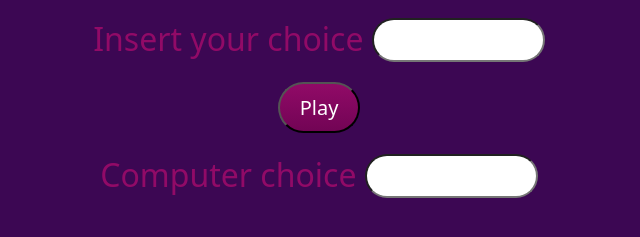
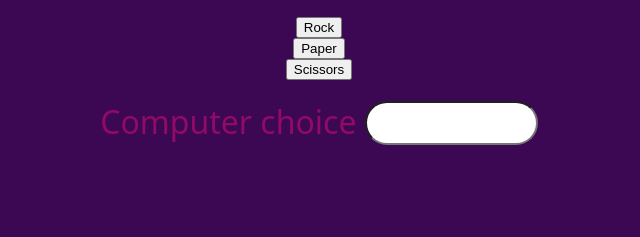
Before and after one commit to Mikiciro/rock-paper-scissors, a plain HTML site: page index.html in a window 1280 px wide. Shown: the part 227-464 px from the top of the page, without its empty margins (321-961 px from the left). Drawn offline with Linux system fonts and the light colour scheme; a web font is replaced by a local one.

Commit message:
commentato codice vecchio per ricominciare da 0

```diff
--- a/index.html
+++ b/index.html
@@ -18,11 +18,11 @@
         <h1>Play a game!</h1>
       </div>
       <div class="player">
-        <!-- <button id="rock">Rock</button>
+        <button id="rock">Rock</button>
         <button id="paper">Paper</button>
-        <button id="scissors">Scissors</button> -->
-        <label for="playerChoice">Insert your choice <input id="playerChoice" type="text"/></label>
-        <button class="btn" id="startGame" onclick="game();">Play</button>
+        <button id="scissors">Scissors</button>
+        <!-- <label for="playerChoice">Insert your choice <input id="playerChoice" type="text"/></label>
+        <button class="btn" id="startGame" onclick="game();">Play</button> -->
       </div>
       <div class="computer">
         <label for="computerChoice">Computer choice <input id="computerChoice" type="text" readonly/></label>
--- a/script.js
+++ b/script.js
@@ -4,117 +4,110 @@ function getComputerChoice() {
   return choises[Math.floor(Math.random() * choises.length)];
 }
 
-function game() {
-  var player = 0;
-  var computer = 0;
-  var round = 1;
+// function game() {
+  // var player = 0;
+  // var computer = 0;
+  // var round = 1;
 
-  for (let i = 0; i < round; i++) {
-    var playerChoice = document.getElementById("playerChoice").value;
-    var computerChoice = getComputerChoice();
-    document.getElementById("computerChoice").value = computerChoice;
-    var result = playRound(playerChoice, computerChoice);
+  // for (let i = 0; i < round; i++) {
+  //   var playerChoice = document.getElementById("playerChoice").value;
+  //   var computerChoice = getComputerChoice();
+  //   document.getElementById("computerChoice").value = computerChoice;
+  //   var result = playRound(playerChoice, computerChoice);
 
-    if (result.includes("win")) {
-      player++;
-    } else if (result.includes("lose")) {
-      computer++;
-    }
-    document.getElementById("gameResult").innerHTML = result + "<br>";
-  }
+  //   if (result.includes("win")) {
+  //     player++;
+  //   } else if (result.includes("lose")) {
+  //     computer++;
+  //   }
+  //   document.getElementById("gameResult").innerHTML = result + "<br>";
+  // }
 
-  if (player > computer) {
-    document.getElementById("gameResult").innerHTML += " Greatings! You win!";
-  } else if (player == computer) {
-    document.getElementById("gameResult").innerHTML += " It's a Draw! Another game?";
-  } else {
-    document.getElementById("gameResult").innerHTML += " Sorry! You lose!";
-  }
-}
+  // if (player > computer) {
+  //   document.getElementById("gameResult").innerHTML += " Greatings! You win!";
+  // } else if (player == computer) {
+  //   document.getElementById("gameResult").innerHTML += " It's a Draw! Another game?";
+  // } else {
+  //   document.getElementById("gameResult").innerHTML += " Sorry! You lose!";
+  // }
+// }
 
-// const rock = document.querySelector("#rock");
-// rock.addEventListener('click', playRound);
-// const paper = document.querySelector("#paper");
-// paper.addEventListener('click', playRound);
-// const scissors = document.querySelector("#scissors");
-// scissors.addEventListener('click', playRound);
+// function playRound(playerSelection, computerSelection) {
+//   var winAgainst = {
+//     paper: "rock",
+//     scissors: "paper",
+//     rock: "scissors",
+//   };
 
-function playRound(playerSelection, computerSelection) {
-  var winAgainst = {
-    paper: "rock",
-    scissors: "paper",
-    rock: "scissors",
-  };
-
-  if (equals(playerSelection, computerSelection)) {
-     return "Draw";
-   }
-   if (equals(winAgainst[playerSelection], computerSelection)) {
-     return "You win! " + playerSelection + " beat " + computerSelection;
-   } else {
-     return "You lose! " + computerSelection + " beat " + playerSelection;
-   }
-}
- function equals(a, b) {
-   return a.toLowerCase() == b.toLowerCase();
- }
+//   if (equals(playerSelection, computerSelection)) {
+//      return "Draw";
+//    }
+//    if (equals(winAgainst[playerSelection], computerSelection)) {
+//      return "You win! " + playerSelection + " beat " + computerSelection;
+//    } else {
+//      return "You lose! " + computerSelection + " beat " + playerSelection;
+//    }
+// }
+//  function equals(a, b) {
+//    return a.toLowerCase() == b.toLowerCase();
+//  }
 
 //FUNZIONE DEI TEST
 
-function testPlayRound() {
-  if (playRound("paper", "scissors") == "You lose! scissors beat paper") {
-    console.log("test ok");
-  } else {
-    console.log("test ko");
-  }
+// function testPlayRound() {
+//   if (playRound("paper", "scissors") == "You lose! scissors beat paper") {
+//     console.log("test ok");
+//   } else {
+//     console.log("test ko");
+//   }
 
-  if (playRound("paper", "rock") == "You win! paper beat rock") {
-    console.log("test ok");
-  } else {
-    console.log("test ko");
-  }
+//   if (playRound("paper", "rock") == "You win! paper beat rock") {
+//     console.log("test ok");
+//   } else {
+//     console.log("test ko");
+//   }
 
-  if (playRound("paper", "paper") == "Draw") {
-    console.log("test ok");
-  } else {
-    console.log("test ko");
-  }
+//   if (playRound("paper", "paper") == "Draw") {
+//     console.log("test ok");
+//   } else {
+//     console.log("test ko");
+//   }
 
-  if (playRound("rock", "paper") == "You lose! paper beat rock") {
-    console.log("test ok");
-  } else {
-    console.log("test ko");
-  }
+//   if (playRound("rock", "paper") == "You lose! paper beat rock") {
+//     console.log("test ok");
+//   } else {
+//     console.log("test ko");
+//   }
 
-  if (playRound("rock", "scissors") == "You win! rock beat scissors") {
-    console.log("test ok");
-  } else {
-    console.log("test ko");
-  }
+//   if (playRound("rock", "scissors") == "You win! rock beat scissors") {
+//     console.log("test ok");
+//   } else {
+//     console.log("test ko");
+//   }
 
-  if (playRound("rock", "rock") == "Draw") {
-    console.log("test ok");
-  } else {
-    console.log("test ko");
-  }
+//   if (playRound("rock", "rock") == "Draw") {
+//     console.log("test ok");
+//   } else {
+//     console.log("test ko");
+//   }
 
-  if (playRound("scissors", "rock") == "You lose! rock beat scissors") {
-    console.log("test ok");
-  } else {
-    console.log("test ko");
-  }
+//   if (playRound("scissors", "rock") == "You lose! rock beat scissors") {
+//     console.log("test ok");
+//   } else {
+//     console.log("test ko");
+//   }
 
-  if (playRound("scissors", "paper") == "You win! scissors beat paper") {
-    console.log("test ok");
-  } else {
-    console.log("test ko");
-  }
+//   if (playRound("scissors", "paper") == "You win! scissors beat paper") {
+//     console.log("test ok");
+//   } else {
+//     console.log("test ko");
+//   }
 
-  if (playRound("scissors", "scissors") == "Draw") {
-    console.log("test ok");
-  } else {
-    console.log("test ko");
-  }
-}
+//   if (playRound("scissors", "scissors") == "Draw") {
+//     console.log("test ok");
+//   } else {
+//     console.log("test ko");
+//   }
+// }
 
-testPlayRound();
+// testPlayRound();
```
